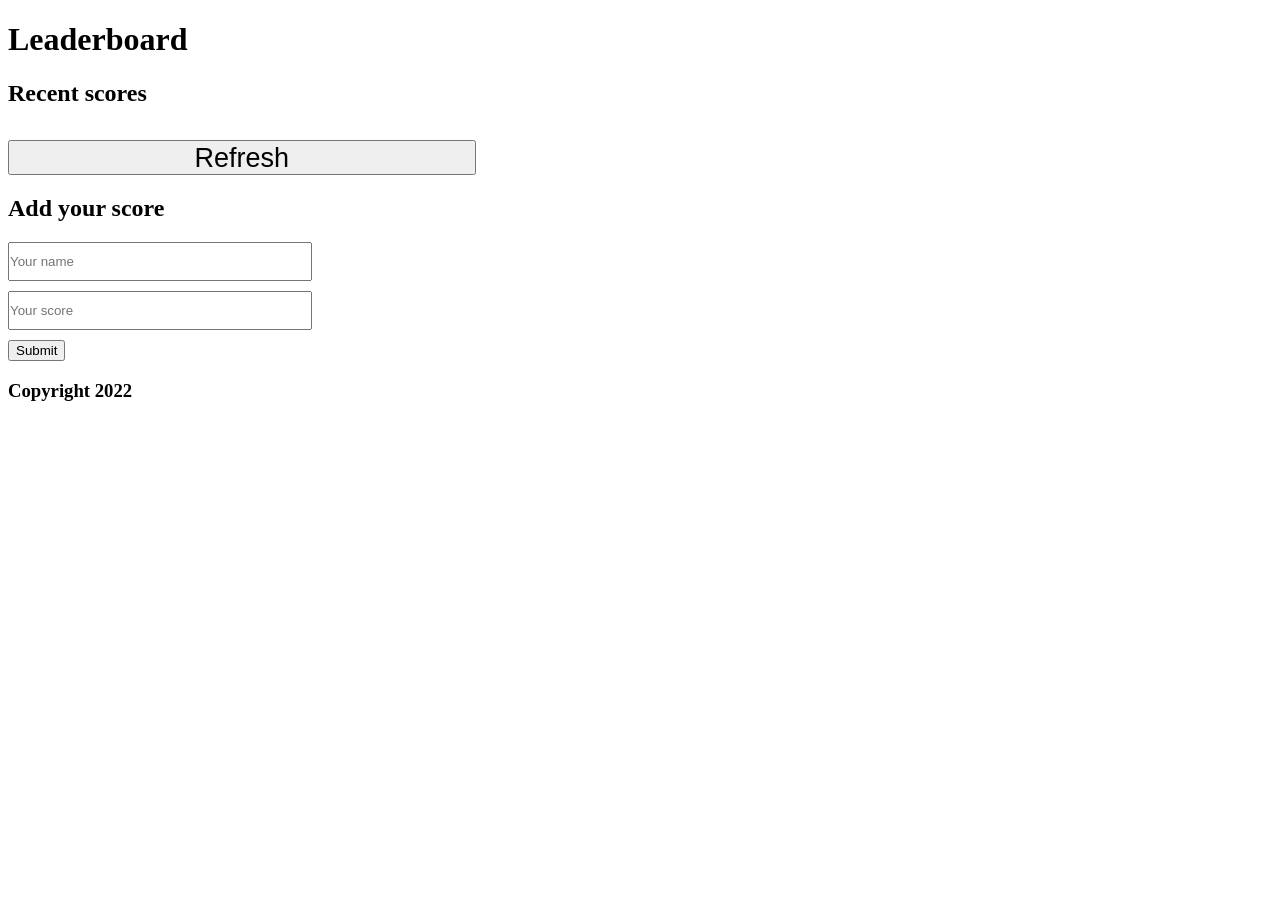
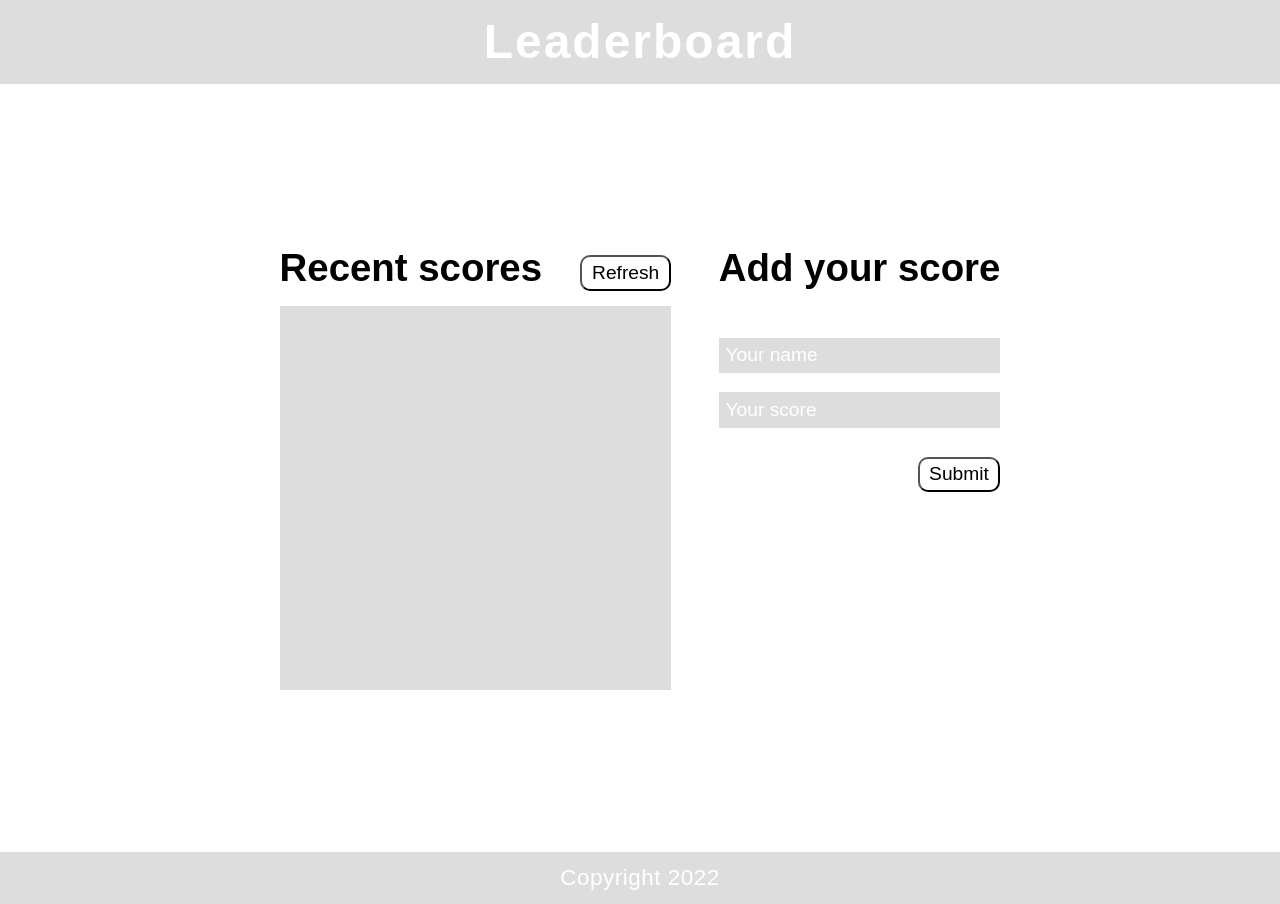
Before and after one commit to Piercel2022/leaderboard, a website built with webpack: page src/index.html in a window 1280 px wide. Before the commit the page ends 800 px from the top, so only its background shows below. Built offline with nearby package versions, Linux system fonts and the light colour scheme; no server answers.

Commit message:
Add some styling

```diff
--- a/src/style.css
+++ b/src/style.css
@@ -1,78 +1,132 @@
 
-main {
-  display: flex;
-  justify-content: flex-start;
-  gap: 10em;
+* {
+  margin: 0;
+  padding: 0;
+  box-sizing: border-box;
 }
 
-.name-container {
+html {
+  font-family: 'Ubuntu', sans-serif;
+  font-size: 60%;
+}
+
+.title {
+  display: flex;
+  justify-content: center;
+  font-size: 5rem;
+  padding: 1.5rem;
+  background: #ddd;
+  color: white;
+  letter-spacing: 2px;
+}
+
+.main {
+  padding-left: 4rem;
+  display: flex;
+  align-items: center;
+  justify-content: center;
+
+  /* background-image: url(./background.jpeg); */
+  height: 80rem;
+  background-repeat: no-repeat;
+  background-size: cover;
+}
+
+.container {
+  display: flex;
+  gap: 5rem;
+  margin-right: 4rem;
+}
+
+.scores {
   display: flex;
   flex-direction: column;
-  justify-content: flex-start;
-  border: 3px solid black;
-  column-gap: 2em;
-  width: 100%;
-  margin-left: 2em;
+  gap: 4rem;
+  width: 50rem;
 }
 
-.spieler {
+.top {
   display: flex;
-  justify-content: flex-start;
-  align-items: center;
-  height: 2.4em;
+  gap: 4rem;
 }
 
-.spieler:nth-child(even) {
-  background-color: #ddd;
+.scores-title {
+  font-size: 4rem;
+  font-weight: 600;
 }
 
-.heading {
+.btn {
+  font-size: 2rem;
+  margin-top: 1rem;
+  margin-left: auto;
+  padding: 0.5rem 1rem;
+  border-radius: 10px;
+  background: transparent;
+  cursor: pointer;
+}
+
+.btn:hover {
+  background: #ddd;
+  color: white;
+}
+
+.scores-box {
+  font-size: 2.5rem;
+  display: flex;
+  flex-direction: column;
+  margin-top: 15px;
+  list-style: none;
+  height: 40rem;
+  overflow: hidden;
+  overflow-y: scroll;
+  background: #ddd;
+  color: white;
+}
+
+.scores-box::-webkit-scrollbar {
+  width: 0.5em;
+}
+
+.add-form {
+  display: flex;
+  flex-direction: column;
+  gap: 2rem;
+  padding-top: 5rem;
+}
+
+.inputs {
+  padding: 0.7rem;
+  font-size: 2rem;
+  background: #ddd;
+  color: white;
+  border: none;
+}
+
+::placeholder {
+  color: white;
+}
+
+.add-btn {
+  margin-left: auto;
+  cursor: pointer;
+}
+
+li {
+  padding: 5px 15px;
+  font-weight: 500;
+}
+
+footer {
   display: flex;
   justify-content: center;
-  width: 100%;
-  height: 5em;
-  margin-left: 2em;
-  gap: 2em;
+  background: #ddd;
+  color: white;
+  font-size: 2rem;
+  padding: 13px;
+  position: relative;
 }
 
-.left-container {
-  display: flex;
-  flex-direction: column;
+footer h3 {
+  font-weight: 500;
+  letter-spacing: 0.5px;
 }
-
-#nameField {
-  padding: 0.9em;
-}
-
-#scoreField {
-  padding: 0.9em;
-}
-
-form {
-  width: 300px;
-}
-
-input {
-  padding: 10px 0 10px 0;
-  margin-bottom: 10px;
-  width: 100%;
-}
-
-.submit-btn-container {
-  display: flex;
-  justify-content: flex-end;
-  width: 100%;
-}
-
-#submitBtn {
-  width: 37%;
-  height: 35px;
-  font-size: 27px;
-}
-
-#refreshBtn {
-  width: 37%;
-  height: 35px;
-  font-size: 27px;
-  margin-top: 0.5em;
-}
```
